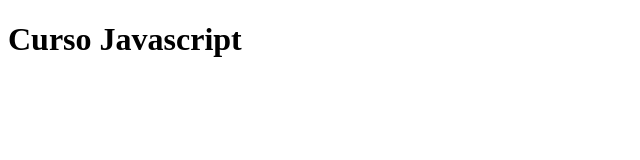
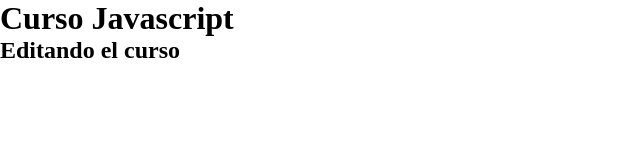
Before and after one commit to manuelz8/curso-javascript, a plain HTML site: page index.html in a window 1280 px wide. Shown: the whole page, without its empty margins (0-640 px from the left). Drawn offline with Linux system fonts and the light colour scheme.

Commit message:
Agregando el archivo CSS

```diff
--- a/index.html
+++ b/index.html
@@ -4,8 +4,10 @@
     <meta charset="UTF-8">
     <meta name="viewport" content="width=device-width, initial-scale=1.0">
     <title>Document</title>
+    <link rel="stylesheet" href="./styles.css">
 </head>
 <body>
     <h1>Curso Javascript</h1>
+    <h2>Editando el curso</h2>
 </body>
 </html>
--- /dev/null
+++ b/styles.css
@@ -0,0 +1,4 @@
+*{
+    margin: 0;
+    box-sizing: border-box;
+}
```
